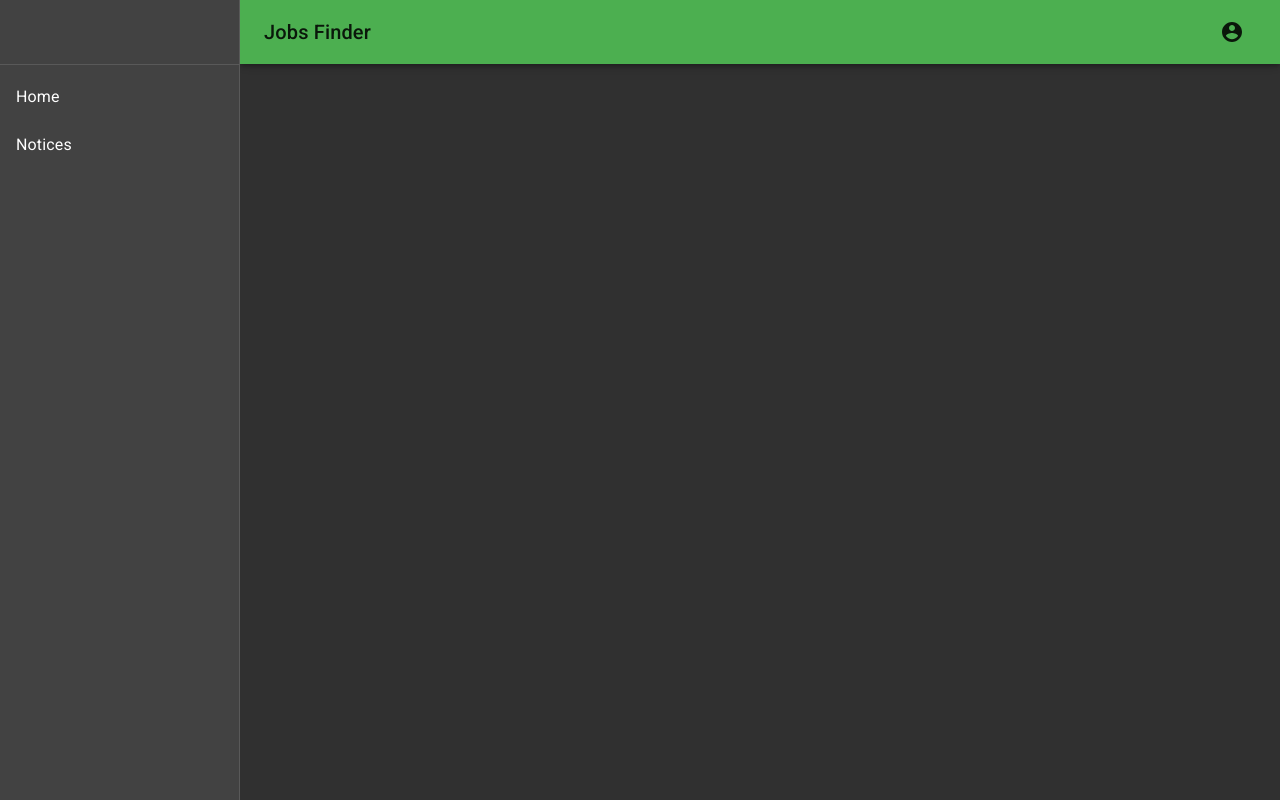
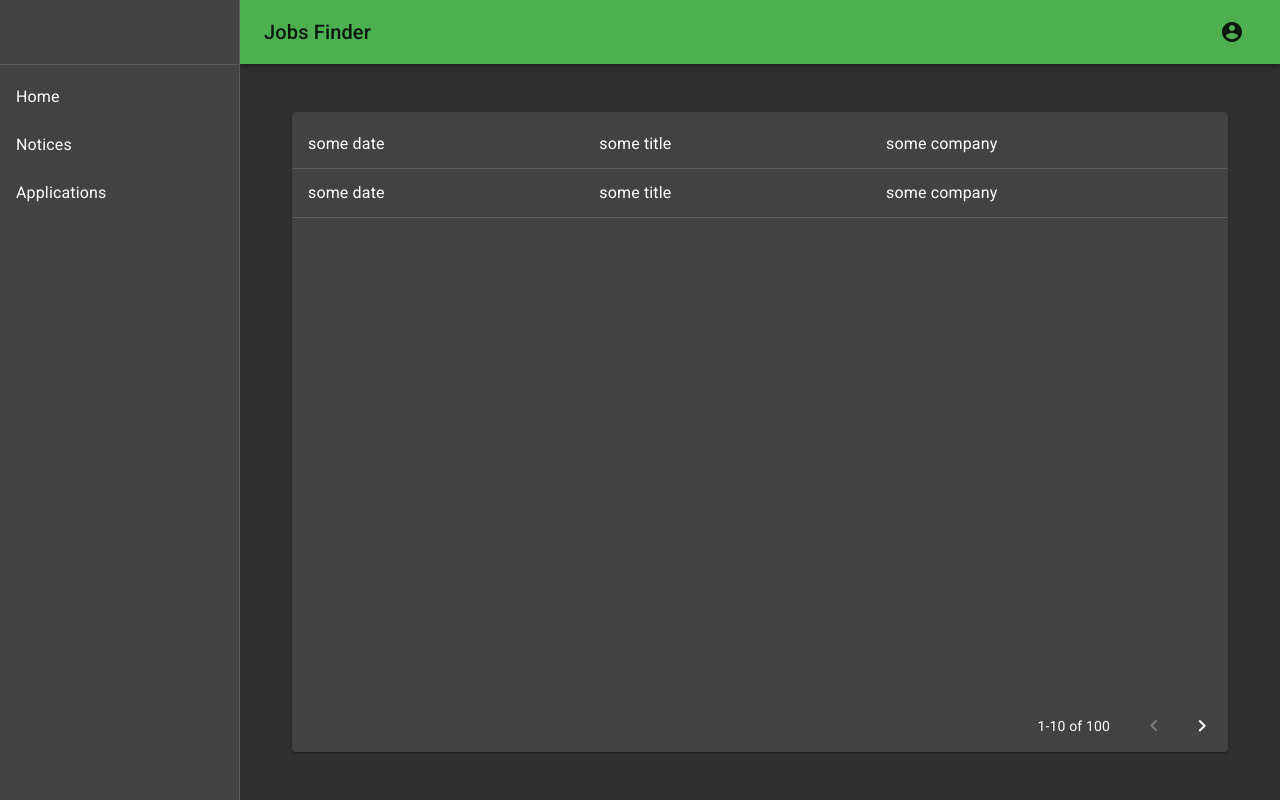
Before and after one commit to runt1m33rr0r/job-career, a React (Create React App) app in the folder jobseeker-ui/: page /applications in a window 1280 px wide. Built offline with nearby package versions, Linux system fonts and the light colour scheme.

Commit message:
more modular components

```diff
--- a/jobseeker-ui/src/components/App.jsx
+++ b/jobseeker-ui/src/components/App.jsx
@@ -98,6 +98,7 @@ function App() {
       <List>
         <DrawerItem text="Home" linkTo="/" />
         <DrawerItem text="Notices" linkTo="/notices" />
+        <DrawerItem text="Applications" linkTo="/applications" />
       </List>
     </div>
   );
--- /dev/null
+++ b/jobseeker-ui/src/components/ApplicationListItem.jsx
@@ -0,0 +1,20 @@
+import React from "react";
+import ListItemText from "@material-ui/core/ListItemText";
+import PropTypes from "prop-types";
+import BasicListItem from "./BasicListItem";
+
+const ApplicationListItem = ({ item, handleClick }) => (
+  <BasicListItem onClick={handleClick}>
+    <ListItemText primary={item.lastModified} />
+    <ListItemText primary={item.notice.title} />
+    <ListItemText primary={item.notice.company} />
+    {item.notice.closed && <ListItemText primary="closed" />}
+  </BasicListItem>
+);
+
+ApplicationListItem.propTypes = {
+  item: PropTypes.object.isRequired,
+  handleClick: PropTypes.func.isRequired
+};
+
+export default ApplicationListItem;
--- /dev/null
+++ b/jobseeker-ui/src/components/Applications.jsx
@@ -0,0 +1,53 @@
+import React from "react";
+import NoticeEditor from "./NoticeEditor";
+import ItemsList from "./ItemsList";
+import ApplicationListItem from "./ApplicationListItem";
+
+const applications = [
+  {
+    id: 1,
+    phone: "some phone",
+    eMail: "some mail",
+    letter: "some letter",
+    firstName: "first name",
+    lastName: "last name",
+    lastModified: "some date",
+    notice: {
+      id: 1,
+      title: "some title",
+      category: "some category",
+      company: "some company",
+      content: "some content",
+      closed: false,
+      lastModified: "some date"
+    }
+  },
+  {
+    id: 2,
+    phone: "some phone",
+    eMail: "some mail",
+    letter: "some letter",
+    firstName: "first name",
+    lastName: "last name",
+    lastModified: "some date",
+    notice: {
+      id: 1,
+      title: "some title",
+      category: "some category",
+      company: "some company",
+      content: "some content",
+      closed: false,
+      lastModified: "some date"
+    }
+  }
+];
+
+const Applications = () => (
+  <ItemsList
+    items={applications}
+    editorElement={NoticeEditor}
+    listItemElement={ApplicationListItem}
+  />
+);
+
+export default Applications;
--- /dev/null
+++ b/jobseeker-ui/src/components/BasicListItem.jsx
@@ -0,0 +1,15 @@
+import React from "react";
+import ListItem from "@material-ui/core/ListItem";
+import PropTypes from "prop-types";
+
+const BasicListItem = props => (
+  <ListItem divider onClick={props.onClick} button>
+    {props.children}
+  </ListItem>
+);
+
+BasicListItem.propTypes = {
+  onClick: PropTypes.func.isRequired
+};
+
+export default BasicListItem;
--- /dev/null
+++ b/jobseeker-ui/src/components/ItemsList.jsx
@@ -0,0 +1,66 @@
+import React, { useState } from "react";
+import Paper from "@material-ui/core/Paper";
+import { makeStyles } from "@material-ui/core/styles";
+import List from "@material-ui/core/List";
+import TablePagination from "@material-ui/core/TablePagination";
+import PropTypes from "prop-types";
+
+const useStyles = makeStyles(() => ({
+  container: {
+    width: "90%",
+    height: "80vh",
+    display: "flex",
+    flexDirection: "column"
+  },
+  paginationContainer: {
+    alignSelf: "flex-end",
+    height: "100%",
+    display: "flex",
+    flexDirection: "row",
+    alignItems: "flex-end"
+  }
+}));
+
+function ItemsList(props) {
+  const classes = useStyles();
+  const [isEditorOpen, setIsEditorOpen] = useState(false);
+
+  const handleEditorClose = () => setIsEditorOpen(false);
+  const handleEditorOpen = () => setIsEditorOpen(true);
+
+  const listItems = props.items.map(item => (
+    <props.listItemElement
+      key={item.id}
+      item={item}
+      handleClick={handleEditorOpen}
+    />
+  ));
+
+  return (
+    <Paper className={classes.container}>
+      <props.editorElement
+        isEditorOpen={isEditorOpen}
+        onEditorClose={handleEditorClose}
+      />
+      <List>{listItems}</List>
+      <div className={classes.paginationContainer}>
+        <TablePagination
+          component="nav"
+          page={0}
+          rowsPerPage={10}
+          count={100}
+          rowsPerPageOptions={[]}
+          onChangePage={() => {}}
+        />
+      </div>
+    </Paper>
+  );
+}
+
+ItemsList.propTypes = {
+  editorElement: PropTypes.element.isRequired,
+  listItemElement: PropTypes.element.isRequired,
+  items: PropTypes.arrayOf(PropTypes.object).isRequired
+};
+
+export default ItemsList;
--- /dev/null
+++ b/jobseeker-ui/src/components/NoticeListItem.jsx
@@ -0,0 +1,20 @@
+import React from "react";
+import ListItemText from "@material-ui/core/ListItemText";
+import PropTypes from "prop-types";
+import BasicListItem from "./BasicListItem";
+
+const NoticeListItem = ({ item, handleClick }) => (
+  <BasicListItem onClick={handleClick}>
+    <ListItemText primary={item.lastModified} />
+    <ListItemText primary={item.title} />
+    <ListItemText primary={item.company} />
+    {item.closed && <ListItemText primary="closed" />}
+  </BasicListItem>
+);
+
+NoticeListItem.propTypes = {
+  item: PropTypes.object.isRequired,
+  handleClick: PropTypes.func.isRequired
+};
+
+export default NoticeListItem;
--- a/jobseeker-ui/src/components/Notices.jsx
+++ b/jobseeker-ui/src/components/Notices.jsx
@@ -1,11 +1,7 @@
-import React, { useState } from "react";
-import Paper from "@material-ui/core/Paper";
-import { makeStyles } from "@material-ui/core/styles";
-import List from "@material-ui/core/List";
-import ListItem from "@material-ui/core/ListItem";
-import ListItemText from "@material-ui/core/ListItemText";
-import TablePagination from "@material-ui/core/TablePagination";
+import React from "react";
 import NoticeEditor from "./NoticeEditor";
+import NoticeListItem from "./NoticeListItem";
+import ItemsList from "./ItemsList";
 
 const notices = [
   {
@@ -40,57 +36,12 @@ const notices = [
   }
 ];
 
-const useStyles = makeStyles(() => ({
-  container: {
-    width: "90%",
-    height: "80vh",
-    display: "flex",
-    flexDirection: "column"
-  },
-  paginationContainer: {
-    alignSelf: "flex-end",
-    height: "100%",
-    display: "flex",
-    flexDirection: "row",
-    alignItems: "flex-end"
-  }
-}));
-
-function Notices() {
-  const classes = useStyles();
-  const [isEditorOpen, setIsEditorOpen] = useState(false);
-
-  const handleEditorClose = () => setIsEditorOpen(false);
-  const handleEditorOpen = () => setIsEditorOpen(true);
-
-  const listItems = notices.map(notice => (
-    <ListItem key={notice.id} divider onClick={handleEditorOpen} button>
-      <ListItemText primary={notice.lastModified} />
-      <ListItemText primary={notice.title} />
-      <ListItemText primary={notice.company} />
-      <ListItemText primary={notice.closed ? "closed" : "open"} />
-    </ListItem>
-  ));
-
-  return (
-    <Paper className={classes.container}>
-      <NoticeEditor
-        isEditorOpen={isEditorOpen}
-        onEditorClose={handleEditorClose}
-      />
-      <List>{listItems}</List>
-      <div className={classes.paginationContainer}>
-        <TablePagination
-          component="nav"
-          page={0}
-          rowsPerPage={10}
-          count={100}
-          rowsPerPageOptions={[]}
-          onChangePage={() => {}}
-        />
-      </div>
-    </Paper>
-  );
-}
+const Notices = () => (
+  <ItemsList
+    items={notices}
+    editorElement={NoticeEditor}
+    listItemElement={NoticeListItem}
+  />
+);
 
 export default Notices;
--- a/jobseeker-ui/src/components/Routes.jsx
+++ b/jobseeker-ui/src/components/Routes.jsx
@@ -4,6 +4,7 @@ import Home from "./Home";
 import Register from "./Auth/Register";
 import Login from "./Auth/Login";
 import Notices from "./Notices";
+import Applications from "./Applications";
 
 const Routes = () => (
   <Switch>
@@ -11,6 +12,7 @@ const Routes = () => (
     <Route path="/register" component={Register} />
     <Route path="/login" component={Login} />
     <Route path="/notices" component={Notices} />
+    <Route path="/applications" component={Applications} />
   </Switch>
 );
 
```
Also changed, not shown: jobseeker-ui/src/components/ApplicationEditor.jsx (added, +87 -0 lines).
